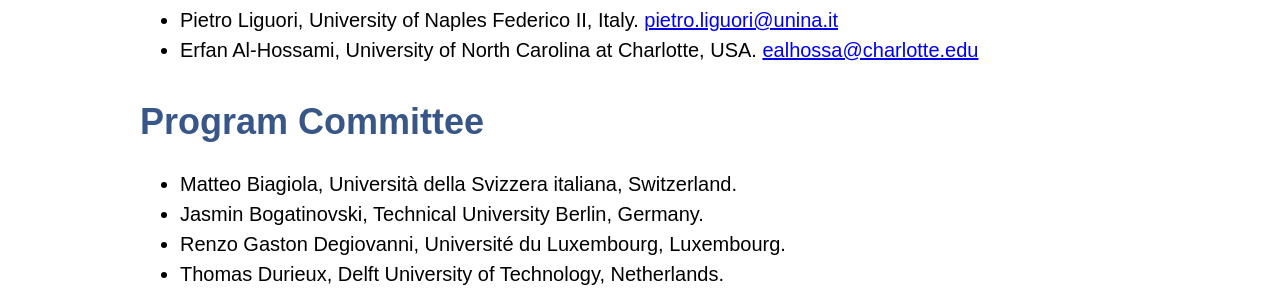
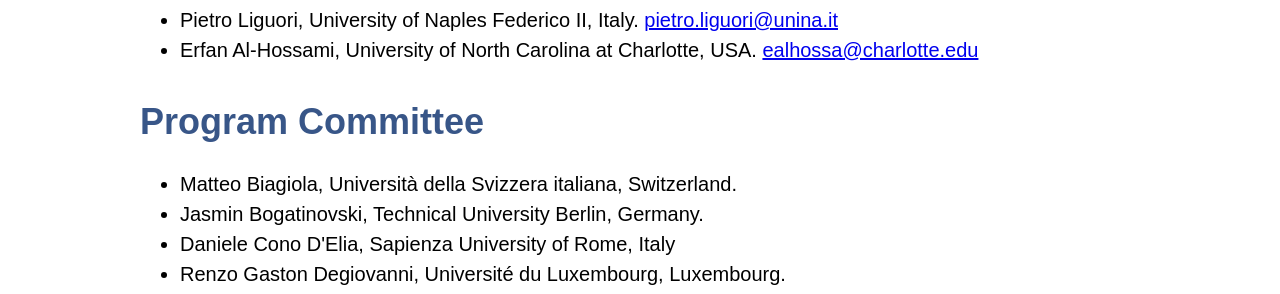
Before and after one commit to resaise/2023, a plain HTML site: page committee.html in a window 1280 px wide. Shown: the part 649-943 px from the top of the page. Drawn offline with Linux system fonts and the light colour scheme.

Commit message:
committee

```diff
--- a/committee.html
+++ b/committee.html
@@ -173,6 +173,7 @@
     <ul>
         <li>Matteo Biagiola, Università della Svizzera italiana, Switzerland.</li>
         <li>Jasmin Bogatinovski, Technical University Berlin, Germany.</li>
+        <li>Daniele Cono D'Elia, Sapienza University of Rome, Italy</li>
         <li>Renzo Gaston Degiovanni, Université du Luxembourg, Luxembourg.</li>
         <li>Thomas Durieux, Delft University of Technology, Netherlands.</li>
         <li>Islam Obaidat, University of North Carolina at Charlotte, USA. </li>
```
